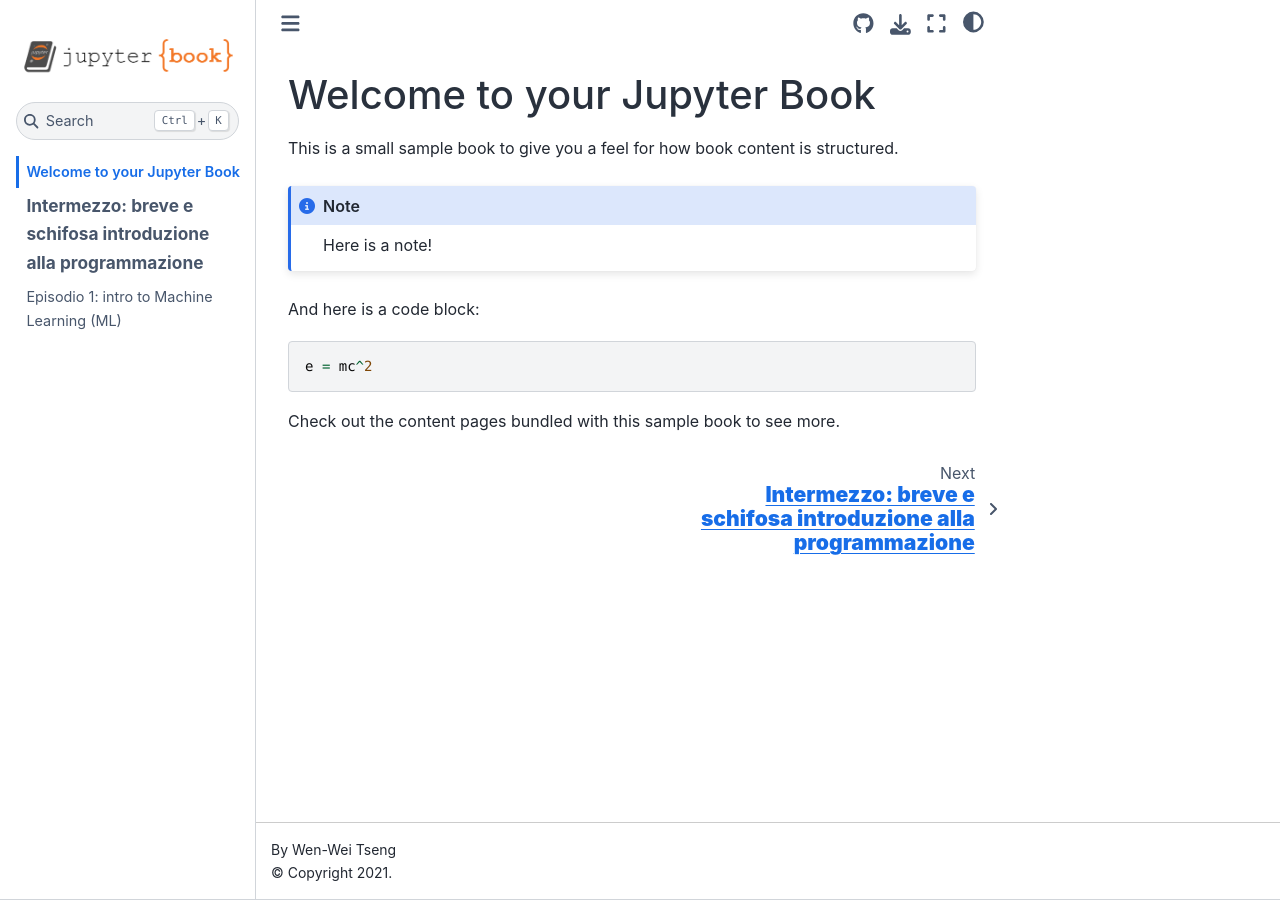
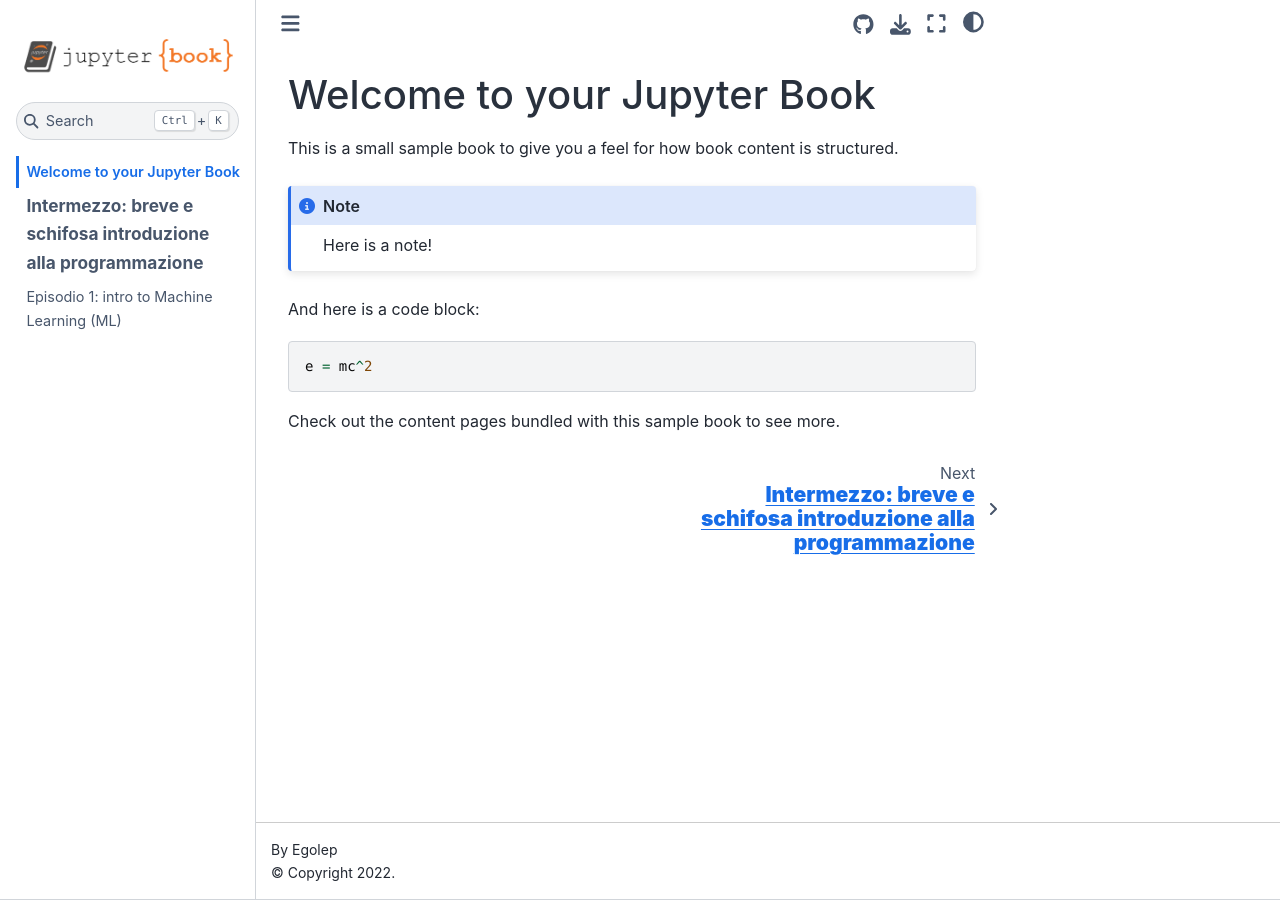
Before and after one commit to egolep/xenolearning, a Jupyter Book: the page built from docs/index.md, in a window 1280 px wide. Built offline with Jupyter Book 1.0.4 settings and Sphinx 7.4.7 and the Sphinx Book theme 1.1.4, drawn with Linux system fonts in a browser that asks for light colours; some of the changed lines change nothing that is shown.

Commit message:
My _config.yml

```diff
--- a/docs/_config.yml
+++ b/docs/_config.yml
@@ -1,81 +1,37 @@
+#######################################################################################
+# A default configuration that will be loaded for all jupyter books
+# See the documentation for help and more options:
+# https://jupyterbook.org/customize/config.html
+
+#######################################################################################
 # Book settings
-# Learn more at https://jupyterbook.org/customize/config.html
+title                       : Xenolearning  # The title of the book. Will be placed in the left navbar.
+author                      : Egolep  # The author of the book
+copyright                   : "2022"  # Copyright year to be placed in the footer
+logo                        : logo.png  # A path to the book logo
 
-title: My sample book
-author: Wen-Wei Tseng
-copyright: "2021"     # Copyright year to be placed in the footer
-logo: logo.png
-
-exclude_patterns: [README.md, LICENSE.md]
-
+# Force re-execution of notebooks on each build.
 # See https://jupyterbook.org/content/execute.html
 execute:
-  execute_notebooks : "off"
-  cache             : ""    # A path to the jupyter cache that will be used to store execution artifacts. Defaults to `_build/.jupyter_cache/`
-  exclude_patterns  : []    # A list of patterns to *skip* in execution (e.g. a notebook that takes a really long time)
-  timeout           : 600   # The maximum time (in seconds) each notebook cell is allowed to run.
-  run_in_temp       : false # If `True`, then a temporary directory will be created and used as the command working directory (cwd),
-                                    # otherwise the notebook's parent directory will be the cwd.
-  allow_errors      : false # If `False`, when a code cell raises an error the execution is stopped, otherwise all cells are always run.
-  stderr_output     : show  # One of 'show', 'remove', 'remove-warn', 'warn', 'error', 'severe'
-
-#######################################################################################
-# Parse and render settings
-parse:
-  myst_enable_extensions:  # default extensions to enable in the myst parser. See https://myst-parser.readthedocs.io/en/latest/using/syntax-optional.html
-    - amsmath
-    - colon_fence
-    - deflist
-    - dollarmath
-    # - html_admonition
-    # - html_image
-    - linkify
-    # - replacements
-    # - smartquotes
-    - substitution
-  myst_url_schemes       : [mailto, http, https]  # URI schemes that will be recognised as external URLs in Markdown links
-
+  execute_notebooks: force
 
 # Define the name of the latex output file for PDF builds
 latex:
   latex_documents:
-    targetname              : book.tex
-  latex_engine              : xelatex  # one of 'pdflatex', 'xelatex' (recommended for unicode), 'luatex', 'platex', 'uplatex'
-  use_jupyterbook_latex     : true # use sphinx-jupyterbook-latex for pdf builds as default
-
+    targetname: book.tex
 
 # Add a bibtex file so that we can create citations
 bibtex_bibfiles:
   - references.bib
 
-#######################################################################################
-# Launch button settings
-launch_buttons:
-  notebook_interface        : classic  # The interface interactive links will activate ["classic", "jupyterlab"]
-  binderhub_url             : https://mybinder.org  # The URL of the BinderHub (e.g., https://mybinder.org)
-  jupyterhub_url            : ""  # The URL of the JupyterHub (e.g., https://datahub.berkeley.edu)
-  thebe                     : false  # Add a thebe button to pages (requires the repository to run on Binder)
-  colab_url                 : "" # The URL of Google Colab (https://colab.research.google.com)
-
 # Information about where the book exists on the web
 repository:
-  url: https://github.com/sosiris-templates/julia-jupyterbook  # Online location of your book
+  url: https://github.com/egolep/Xenolearning  # Online location of your book
   path_to_book: docs  # Optional path to your book, relative to the repository root
-  branch: main        # Which branch of the repository should be used when creating links (optional)
+  branch: main  # Which branch of the repository should be used when creating links (optional)
 
-#######################################################################################
-# HTML-specific settings
+# Add GitHub buttons to your book
+# See https://jupyterbook.org/customize/config.html#add-a-link-to-your-repository
 html:
-  favicon                   : ""  # A path to a favicon image
-  use_edit_page_button      : false  # Whether to add an "edit this page" button to pages. If `true`, repository information in repository: must be filled in
-  use_repository_button     : true  # Whether to add a link to your repository button
-  use_issues_button         : false  # Whether to add an "open an issue" button
-  use_multitoc_numbering    : true   # Continuous numbering across parts/chapters
-  extra_navbar              : Powered by <a href="https://jupyterbook.org">Jupyter Book</a>  # Will be displayed underneath the left navbar.
-  extra_footer              : ""  # Will be displayed underneath the footer.
-  google_analytics_id       : ""  # A GA id that can be used to track book views.
-  home_page_in_navbar       : true  # Whether to include your home page in the left Navigation Bar
-  baseurl                   : ""  # The base URL where your book will be hosted. Used for creating image previews and social links. e.g.: https://mypage.com/mybook/
-  comments:
-    hypothesis              : false
-    utterances              : false
+  use_issues_button: true
+  use_repository_button: true
```
